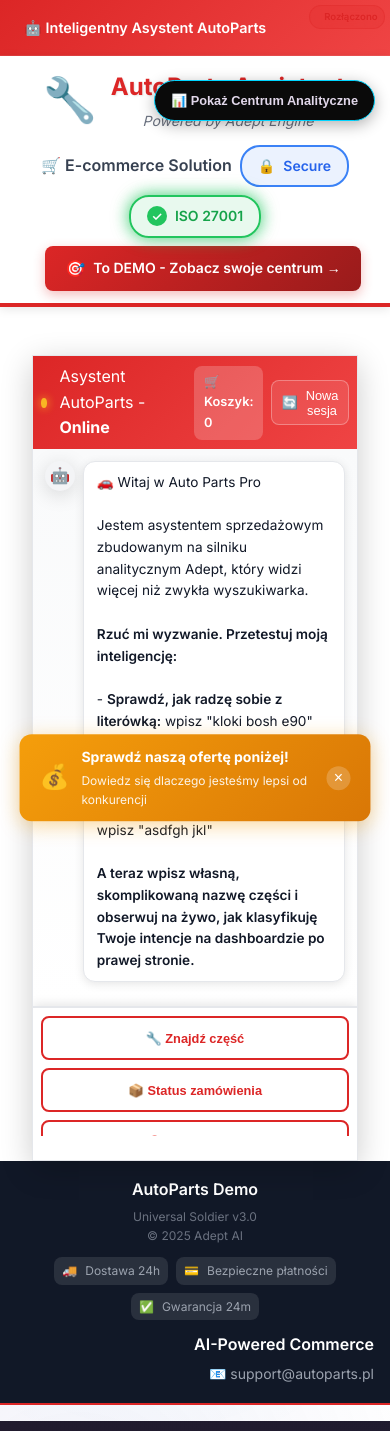
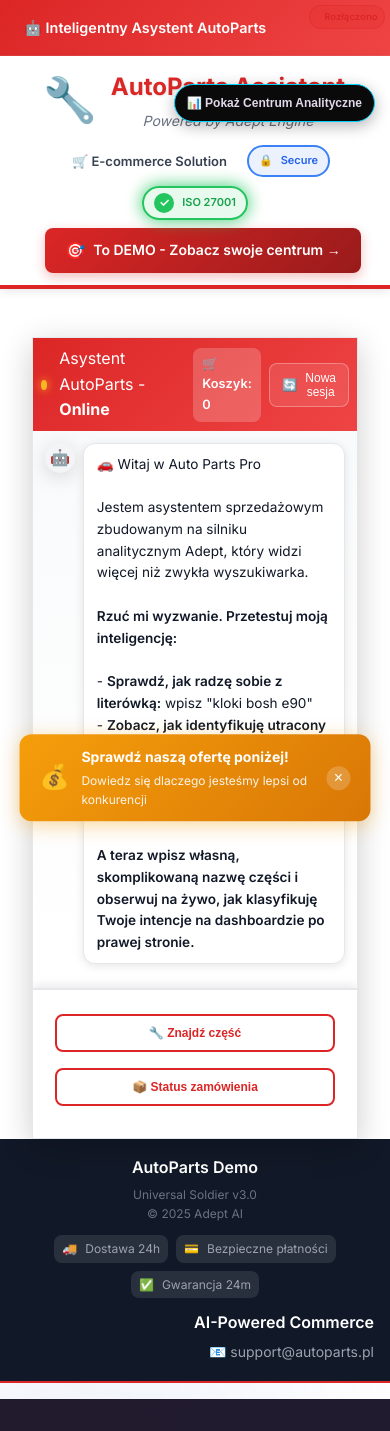
Before and after one commit to lukiikebukuro/zjednoczona-forteca, a Flask app: page /demo in a window 390 px wide. Shown: the top 1431 px of the page. Run offline with Flask 3, Linux system fonts and the light colour scheme; some libraries are stand-ins or nearby versions.

Commit message:
Update CSS for responsive design and button styles

```diff
--- a/Projects/forteca_finalna/static/unified_style.css
+++ b/Projects/forteca_finalna/static/unified_style.css
@@ -4010,3 +4010,103 @@ pricing-main {
         font-size: 13px !important;
     }
 }
+
+
+/* ===== REMOVE VERTICAL BAR ===== */
+.vertical-cta-bar,
+.vertical-cta-bar * {
+    display: none !important;
+    visibility: hidden !important;
+}
+
+/* ===== HEADER RESPONSIVE ===== */
+.security-badge,
+.iso-badge {
+    padding: 6px 12px !important;
+    font-size: 12px !important;
+}
+
+.badge-ecommerce {
+    font-size: 13px !important;
+    padding: 6px 12px !important;
+}
+
+@media (max-width: 1400px) {
+    .header-content {
+        flex-wrap: wrap !important;
+        gap: 12px !important;
+    }
+
+    .header-badges {
+        gap: 8px !important;
+    }
+
+    .security-badge,
+    .iso-badge {
+        padding: 5px 10px !important;
+        font-size: 11px !important;
+    }
+}
+
+@media (max-width: 1200px) {
+    .header-left {
+        flex: 1 1 100% !important;
+    }
+
+    .header-right {
+        flex: 1 1 100% !important;
+        justify-content: flex-start !important;
+    }
+}
+
+/* ===== MNIEJSZE PRZYCISKI - AGGRESSIVE ===== */
+/* Wszystkie przyciski w bocie */
+.bot-column button,
+.bot-column .action-button,
+.bot-column [class*="button"],
+.bot-content button,
+.app-container button {
+    padding: 8px 14px !important;
+    font-size: 13px !important;
+    min-height: 40px !important;
+    margin: 4px 0 !important;
+}
+
+/* Konkretne przyciski */
+button[class*="Znajdź"],
+button[class*="Status"],
+button[class*="pytanie"],
+button[class*="Restart"],
+button[class*="Zwroty"],
+button[class*="Kontakt"] {
+    padding: 8px 12px !important;
+    font-size: 13px !important;
+}
+
+/* Grid z przyciskami */
+.button-grid,
+.actions-grid,
+[class*="grid"] {
+    gap: 6px !important;
+}
+
+/* Przyciski kategorii (Samochód, Dostawczy) */
+.category-button,
+.vehicle-button,
+button[class*="Samochód"],
+button[class*="Dostawczy"],
+button[class*="Motocykl"],
+button[class*="Powrót"] {
+    padding: 10px 16px !important;
+    font-size: 13px !important;
+    min-height: 42px !important;
+}
+
+@media (max-width: 1400px) {
+    .bot-column button,
+    .bot-content button {
+        padding: 7px 12px !important;
+        font-size: 12px !important;
+        min-height: 38px !important;
+    }
+}
```
